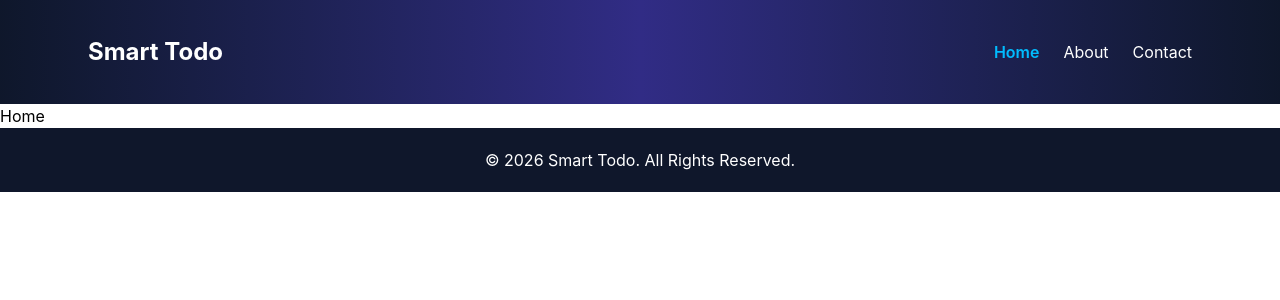
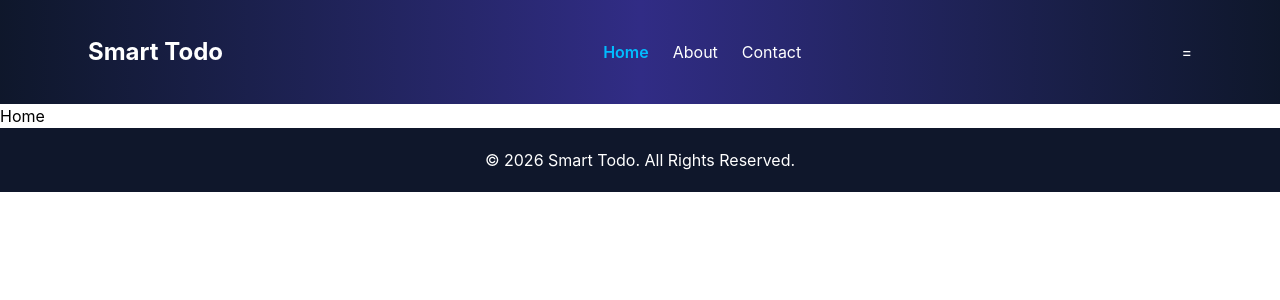
Before and after one commit to aakashtechworks/smart-todo, a React (Vite) app: page / in a window 1280 px wide. Shown: the top 300 px of the page. Built offline with nearby package versions, Linux system fonts and the light colour scheme.

Commit message:
menubar set

```diff
--- a/src/layout/Header.jsx
+++ b/src/layout/Header.jsx
@@ -1,7 +1,13 @@
 import React from 'react'
+import {useState} from "react"
 import { NavLink } from 'react-router-dom'
 
 const Header = () => {
+    const [isMenuOpen, setIsMenuOpen] = useState(false)
+
+    const toggleMenu = () =>{
+        setIsMenuOpen(!isMenuOpen)
+    }
   return (
     <header className='sticky top-0 z-50 bg-gradient-to-r from-slate-900 via-indigo-900 to-slate-900 text-white p-5'>
         <nav className='max-w-6xl mx-auto flex justify-between items-center px-6 py-4'>
@@ -20,6 +26,8 @@ const Header = () => {
                     </NavLink>
                 </li>
             </ul>
+
+            <button onClick={toggleMenu}>{isMenuOpen ? "x" : "="}</button>
         </nav>
     </header>
   )
```
